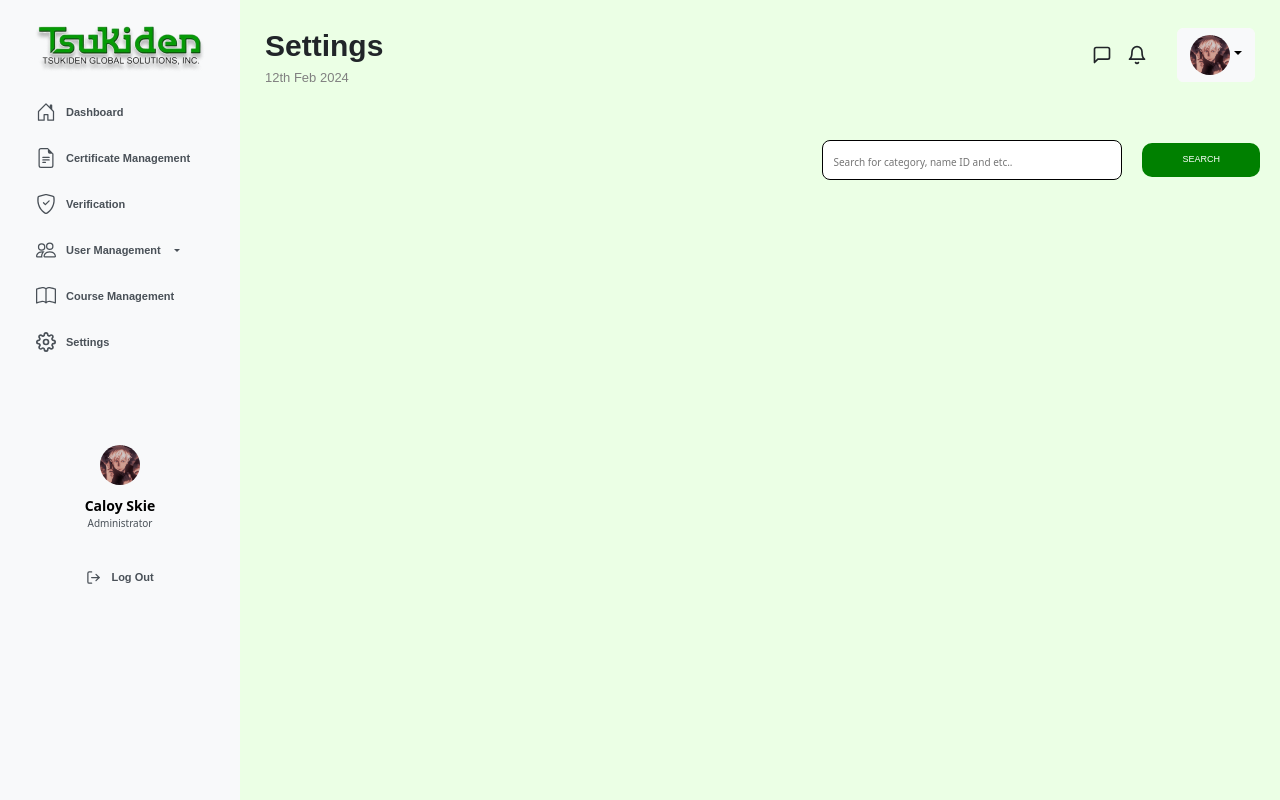
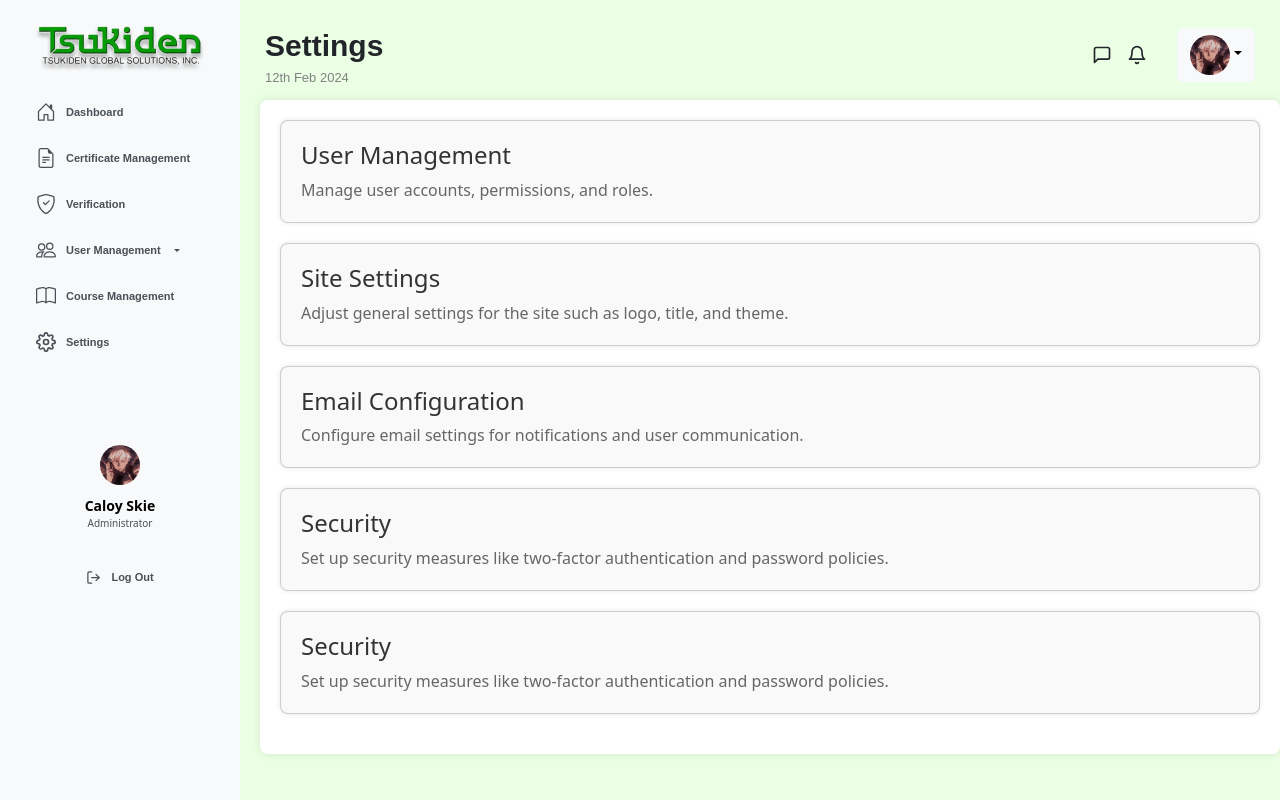
Before and after one commit to iChan0415/AdminMock, a React (Vite) app: page /admin_settings in a window 1280 px wide. Built offline with nearby package versions, Linux system fonts and the light colour scheme.

Commit message:
test commit

```diff
--- /dev/null
+++ b/src/components/Settings.jsx
@@ -0,0 +1,40 @@
+import React from 'react';
+import "../css/Settings.css";
+
+
+const Settings = () => {
+
+
+
+
+  return (
+    <div class="card-container">
+    <div class="card">
+        <h2>User Management</h2>
+        <p>Manage user accounts, permissions, and roles.</p>
+    </div>
+
+    <div class="card">
+        <h2>Site Settings</h2>
+        <p>Adjust general settings for the site such as logo, title, and theme.</p>
+    </div>
+
+    <div class="card">
+        <h2>Email Configuration</h2>
+        <p>Configure email settings for notifications and user communication.</p>
+    </div>
+
+    <div class="card">
+        <h2>Security</h2>
+        <p>Set up security measures like two-factor authentication and password policies.</p>
+    </div>
+    <div class="card">
+        <h2>Security</h2>
+        <p>Set up security measures like two-factor authentication and password policies.</p>
+    </div>
+
+</div>
+  );
+}
+
+export default Settings;
--- /dev/null
+++ b/src/css/Settings.css
@@ -0,0 +1,33 @@
+.card-container {
+    max-width: 1200px;
+    padding: 20px;
+    margin-left:260px;
+    background-color: #fff;
+    border-radius: 8px;
+    box-shadow: 0 0 10px rgba(0, 0, 0, 0.1);
+    margin-top: 100px;
+
+}
+
+.card {
+    background-color: #f9f9f9;
+    border-radius: 8px;
+    padding: 20px;
+    margin-bottom: 20px;
+    box-shadow: 0 0 5px rgba(0, 0, 0, 0.1);
+}
+
+.card h2 {
+    margin-top: 0;
+    font-size: 24px;
+    color: #333;
+}
+
+.card p {
+    margin: 0;
+    color: #666;
+}
+.card:hover{
+color: white;
+background-color: green;
+}
--- a/src/css/Tables.css
+++ b/src/css/Tables.css
@@ -9,7 +9,7 @@ table {
 
 
 th, td {
-  padding: 12px 15px;
+  padding: 5px 15px;
   text-align: left;
   border-bottom: 1px solid #ddd;
   border-style: none;
@@ -31,7 +31,7 @@ th {
 }
 
 .edit-btn, .delete-btn {
-  padding: 8px 12px;
+  padding: 8px 10px;
   margin-right: 5px;
   border: none;
   border-radius: 4px;
--- a/src/pages/AdminSettings.jsx
+++ b/src/pages/AdminSettings.jsx
@@ -1,12 +1,16 @@
-import React from 'react'
+import React from 'react';
 import SideBar from '../components/SideBar';
 import TopBar from '../components/TopBar';
+import Settings from '../components/Settings'; // Import AdminSettingsButtons
 
 const AdminSettings = () => {
   return (
-    <div><SideBar/>
-    <TopBar pageTitle = "Settings" /></div>
-  )
+    <div>
+      <SideBar />
+      <TopBar pageTitle="Settings" />
+        <Settings /> {/* Render AdminSettingsButtons component */}
+    </div>
+  );
 }
 
-export default AdminSettings
+export default AdminSettings;
```
